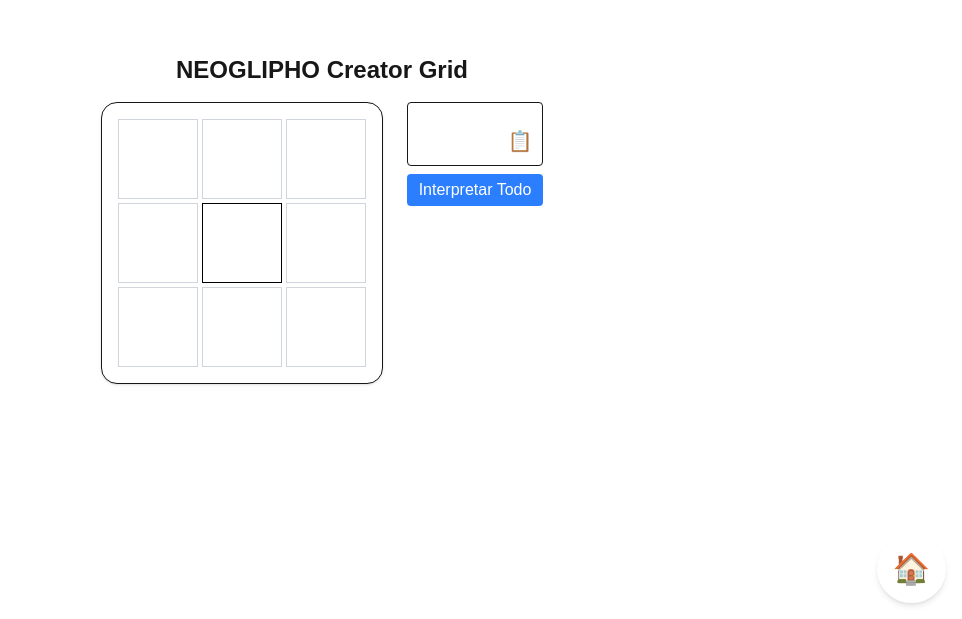
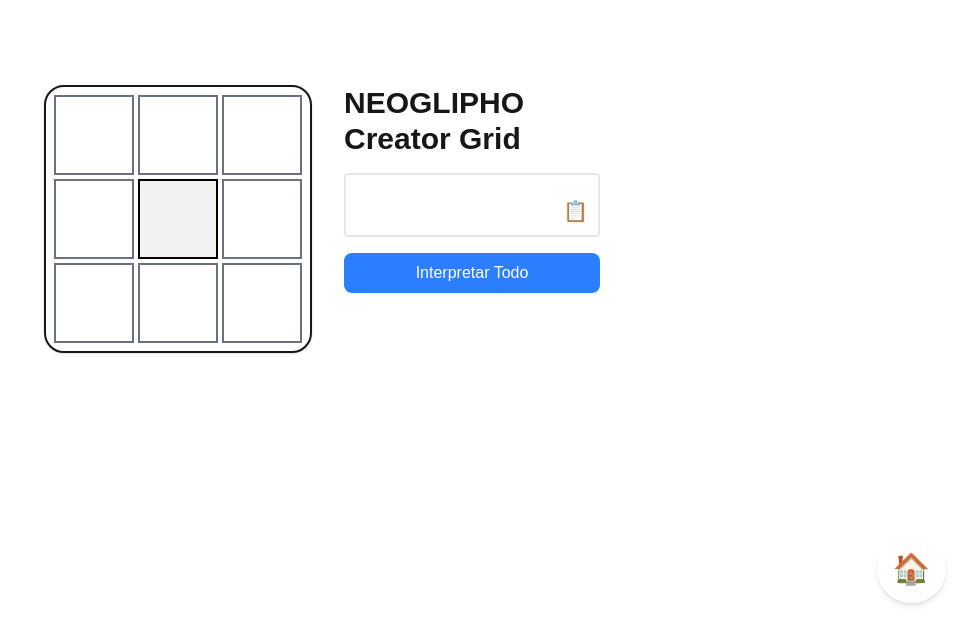
Before and after one commit to futurediffusion/emoji-translator, a Next.js app: page /creator-grid in a window 1280 px wide. Shown: the part 181-800 px from the top of the page, without its empty margins (318-1280 px from the left). Built offline with nearby package versions, Linux system fonts and the light colour scheme.

Commit message:
Refine creator grid layout

```diff
--- a/src/app/creator-grid/page.tsx
+++ b/src/app/creator-grid/page.tsx
@@ -146,11 +146,10 @@ export default function CreatorGridPage() {
   };
 
   return (
-    <main className="flex flex-col items-center justify-center h-screen w-screen p-4 bg-white">
-      <h1 className="text-2xl font-bold mb-4">NEOGLIPHO Creator Grid</h1>
-      <div className="flex flex-col md:flex-row gap-6">
+    <main className="flex items-center justify-center min-h-screen w-screen bg-white p-4">
+      <div className="flex flex-row items-start gap-8">
         <div
-          className="grid gap-1 p-4 rounded-2xl border bg-white shadow"
+          className="grid gap-1 p-2 rounded-[20px] border-2 bg-white shadow"
           style={{ gridTemplateColumns: `repeat(${size}, 5rem)` }}
         >
           {grid.map((row, r) =>
@@ -162,7 +161,7 @@ export default function CreatorGridPage() {
                 <div
                   key={`${r}-${c}`}
                   onClick={() => !locked && handleCellClick(r, c)}
-                  className={`w-20 h-20 flex items-center justify-center text-2xl select-none transition-colors ${locked ? "bg-white border border-gray-300 text-gray-400 cursor-default" : isCenter ? "border border-black cursor-pointer hover:bg-gray-100" : "border border-gray-700 cursor-pointer hover:bg-gray-100"}`}
+                  className={`w-20 h-20 flex items-center justify-center text-2xl select-none transition-colors border-2 ${locked ? "bg-white border-gray-500 text-gray-400 pointer-events-none" : "bg-white border-black cursor-pointer hover:bg-gray-100"} ${isCenter ? "brightness-95" : ""}`}
                   title={cell?.meaning || ""}
                 >
                   {cell ? cell.emoji : ""}
@@ -171,8 +170,9 @@ export default function CreatorGridPage() {
             }),
           )}
         </div>
-        <div className="flex flex-col gap-2 items-center max-w-xs w-full">
-          <div className="relative p-3 border rounded bg-white min-h-[4rem] w-full">
+        <div className="flex flex-col gap-4 w-64">
+          <h1 className="text-3xl font-bold text-left">NEOGLIPHO Creator Grid</h1>
+          <div className="relative p-3 border-2 border-gray-200 rounded bg-white min-h-[4rem]">
             <div className="whitespace-pre-wrap text-sm text-left">{globalMeaning}</div>
             <button
               onClick={copyMeaning}
@@ -184,7 +184,7 @@ export default function CreatorGridPage() {
           </div>
           <button
             onClick={interpretAll}
-            className="px-3 py-1 rounded bg-blue-500 text-white hover:bg-blue-600"
+            className="px-4 py-2 rounded-lg bg-blue-500 text-white hover:bg-blue-600"
           >
             Interpretar Todo
           </button>
```
